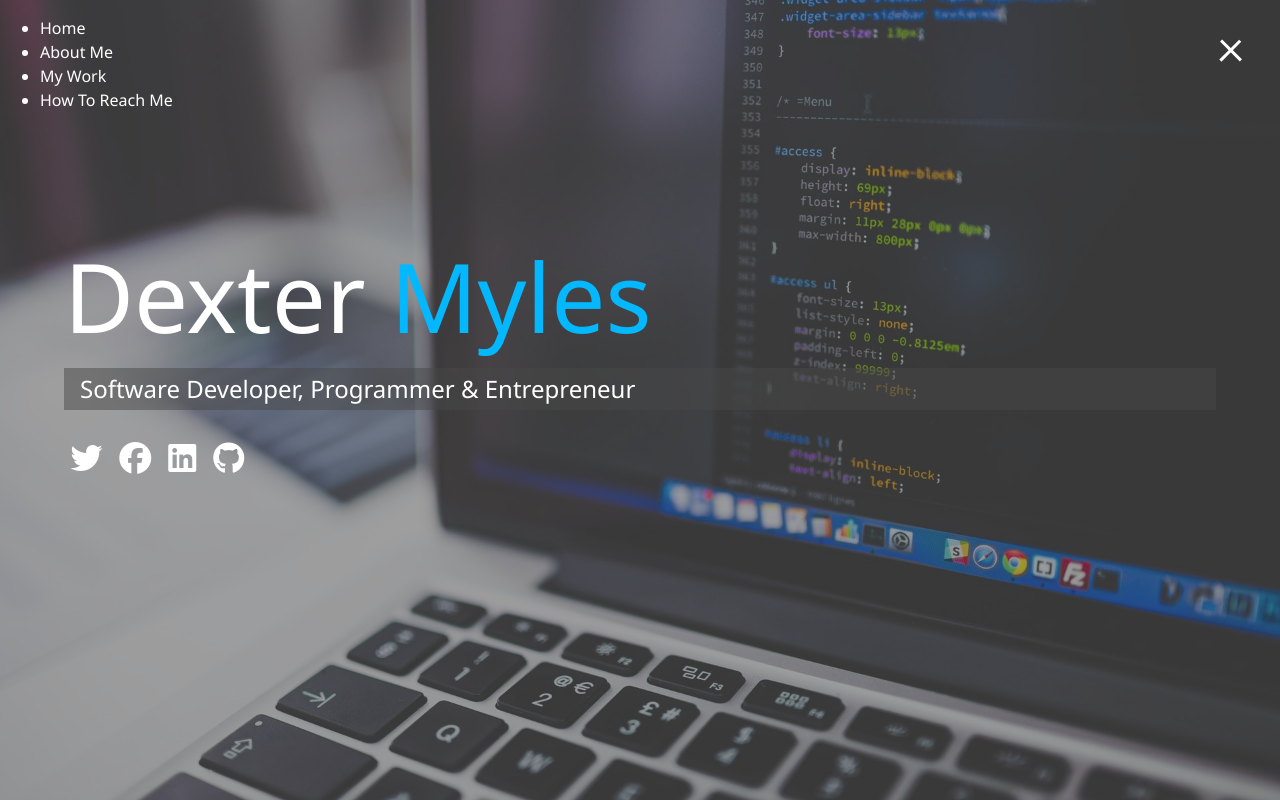
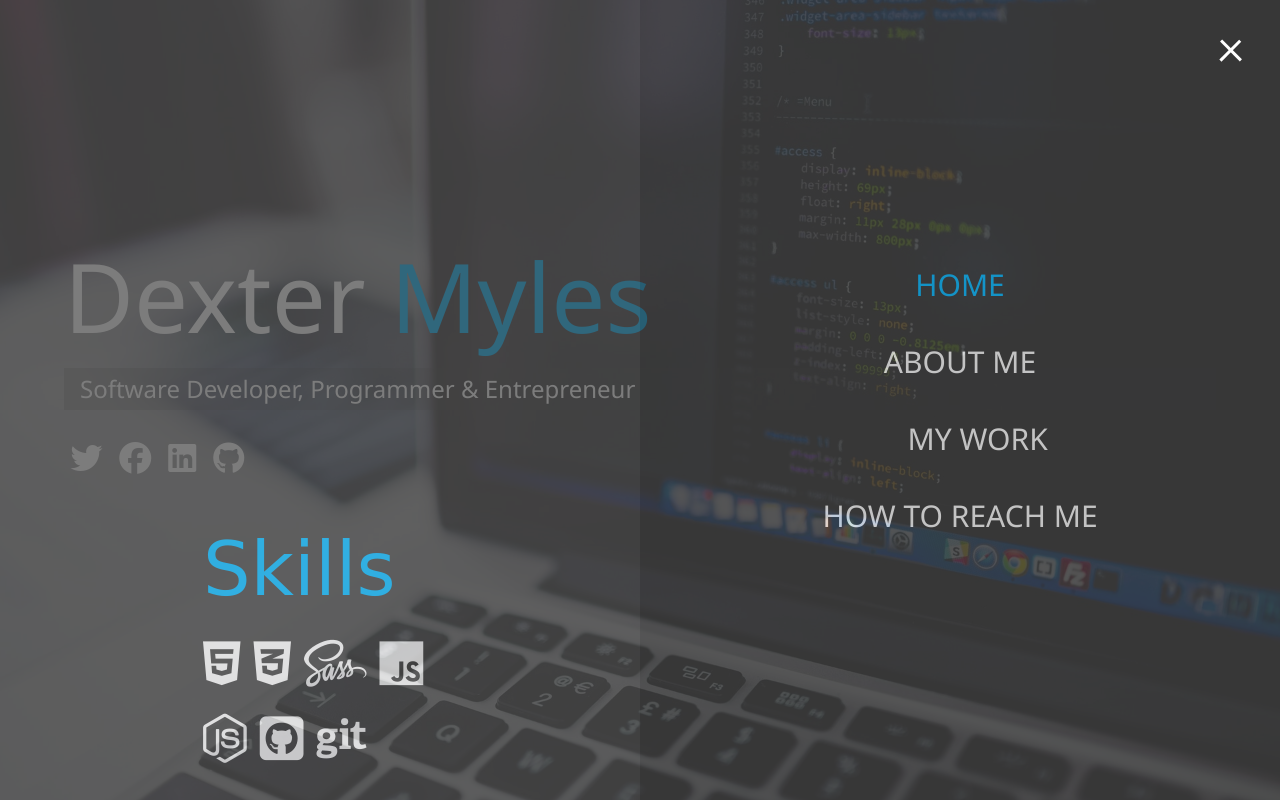
Before and after one commit to DexterTMyles/DexterTMyles.github.io, a website: page index.html in a window 1280 px wide. Both pictures are taken after a click on the element 1231 px from the left and 47 px from the top of the page. Drawn offline with Linux system fonts and the light colour scheme.

Commit message:
Menu Overlay

```diff
--- a/index.html
+++ b/index.html
@@ -19,10 +19,19 @@
         </div>
         <nav class="menu">
             <div class="menu-branding">
-                <div class="portrait"></div>
+                <div class="portrait">
+                    <h1>Skills</h1>
+                    <i class="fab fa-html5"></i>
+                    <i class="fab fa-css3-alt"></i>
+                    <i class="fab fa-sass"></i>
+                    <i class="fab fa-js"></i>
+                    <i class="fab fa-node-js"></i>
+                    <i class="fab fa-github-square"></i>
+                    <i class="fab fa-git"></i>
+                </div>
             </div>
             <ul class="menu-nav">
-                <li class="nav-item">
+                <li class="nav-item current">
                     <a href="/" class="nav-link">
                         Home
                     </a>
--- a/scss/_config.scss
+++ b/scss/_config.scss
@@ -3,6 +3,7 @@ $secondary-color: rgb(4, 184, 255);
 $show-home-image: true;
 $home-image: url(../img/background.jpg);
 $background-opacity: 0.5;
+
 
 @mixin easeout {
     transition: all 1.5s ease-out;
--- a/scss/_menu.scss
+++ b/scss/_menu.scss
@@ -35,3 +35,106 @@
         }
     }
 }
+
+
+//Menu Overlay
+.menu {
+    position: fixed;
+    top: 0;
+    width: 100%;
+    opacity: 0.7;
+    visibility: hidden;
+
+    &.show {
+        visibility: visible;
+    }
+
+    &-branding, &-nav {
+        display: flex;
+        flex-flow: column wrap;
+        align-items: center;
+        justify-content: center;
+        float: left;
+        width: 50%;
+        height: 100vh;
+        overflow: hidden;
+    }
+
+    &-nav {
+        margin: 0;
+        padding: 0;
+        background: darken($primary-color, 5);
+        list-style: none;
+        transform: translate3d(0, -100%, 0);
+        @include easeout;
+
+        &.show {
+            //slide in from top
+            transform: translate3d(0, 0, 0)
+        }
+    }
+
+    // branding side
+    &-branding {
+        background: $primary-color;
+        @include easeout;
+         transform: translate3d(0, 100%, 0);
+
+         &.show {
+            //slide in from bottom
+            transform: translate3d(0, 0, 0)
+        }
+        .portrait {
+            width: 250px;
+            height: 250px;
+            position: relative;
+            top: 230px;
+            padding: 1vh;
+            font-size: 50px;
+
+            h1 {
+                font-family: Verdana;
+                color: $secondary-color;
+            }
+        }
+    }
+
+    .nav-item {
+        transform: translate3d(600px, 0, 0);
+        @include easeout;
+
+        &.show {
+            // Slide in from right
+            transform: translate3d(0, 0, 0,);
+        }
+
+        &.current > a {
+            color: $secondary-color;
+        }
+    }
+
+    .nav-link {
+        display: inline-block;
+        position: relative;
+        font-size: 30px;
+        text-transform: uppercase;
+        padding: 1rem 0;
+        font-weight: 300;
+        color: #fff;
+        text-decoration: none;
+        @include easeout;
+
+        &:hover {
+            color: $secondary-color;
+        }
+
+
+    }
+}
+
+// Delay each nav item slide by 0.1s
+@for $x from 1 to 4 {
+    .nav-item:nth-child(#{$x}) {
+        transition-delay: $x * 0.5s;
+    }
+}
--- a/scss/main.scss
+++ b/scss/main.scss
@@ -26,7 +26,7 @@ h1, h2, h3 {
   &.sm-heading {
     margin-bottom: 2rem;
     padding: 0.2rem 1rem;
-    background: rgba(lighten($primary-color, $amount: 2), 0.5);
+    background: rgba(lighten($primary-color, $amount: 2), 0.2);
   }
 }
 
```
Also changed, not shown: dist/css/main.css, dist/img/ddd.jpg (added), dist/img/portrait2.jpg (added), dist/img/portrait_small.jpg (added), dist/js/main.js.
